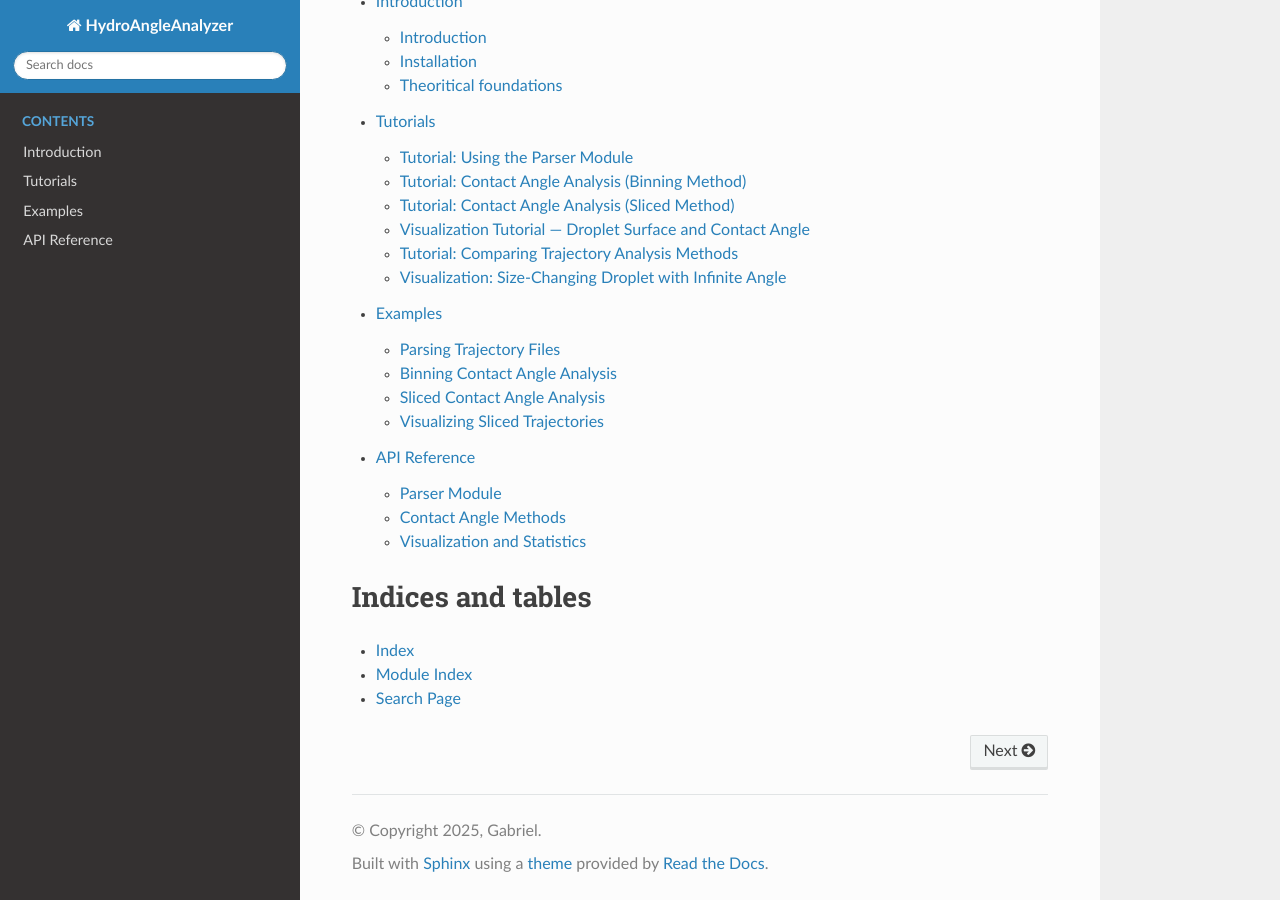
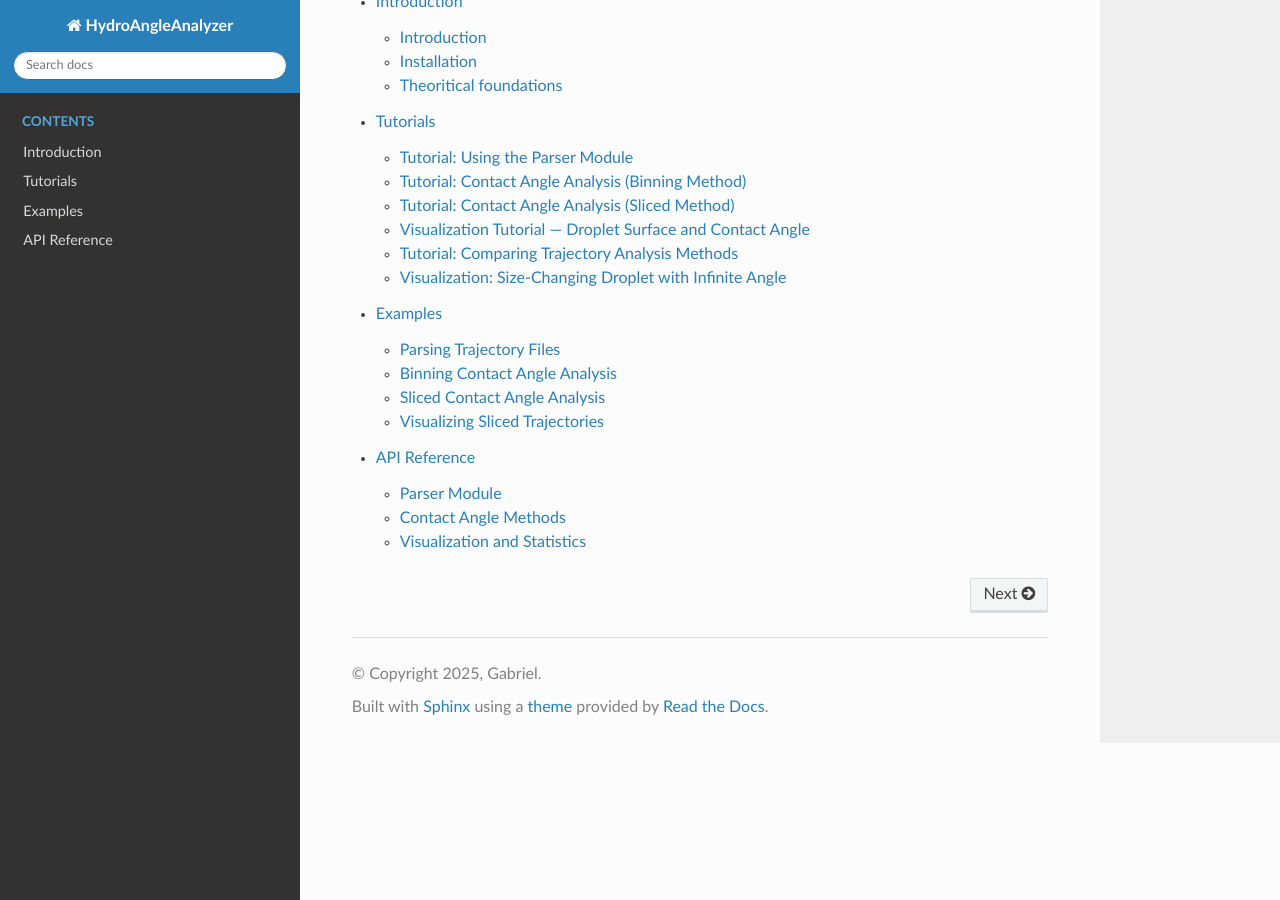
Before and after one commit to gtaillandier/HydroAngleAnalyzer, a Sphinx documentation site: the page built from docs/source/index.rst, in a window 1280 px wide and 900 px high, scrolled down 862 px. Built offline with Sphinx 7.4.7 and the Read the Docs theme 3.1.0, drawn with Linux system fonts in a browser that asks for light colours.

```diff
--- a/docs/source/index.rst
+++ b/docs/source/index.rst
@@ -23,10 +23,3 @@ Contents:
    tutorials/index
    examples/index
    API/index
-
-Indices and tables
-==================
-
-* :ref:`genindex`
-* :ref:`modindex`
-* :ref:`search`
--- a/docs/source/introduction/Theoretical_foundations.rst
+++ b/docs/source/introduction/Theoretical_foundations.rst
@@ -3,7 +3,7 @@ Theoritical foundations
 
 The contact angle is defined as the angle between the tangent to the liquid-vapor interface and the normal to the substrate. It is a measure of the wetting properties of a droplet on a surface.
 
-.. image:: ../images/droplet_water_contact_angle.jpg
+.. image:: ../../images/droplet_water_contact_angle.jpg
    :align: center
 
 
@@ -11,13 +11,13 @@ The contact angle is defined as the angle between the tangent to the liquid-vapo
 The sliced method
 ----------------
 
-.. image:: ../images/weting_angle_kit_3d_droplet.jpg
+.. image:: ../../images/weting_angle_kit_3d_droplet.jpg
    :align: center
 
 
 To accurately define the liquid-vapor interface of the droplet, we employ a vertical slicing strategy along the z-axis. First, a definition of a 2D slicing plane passing through the droplet's geometric center is determined by an azimuthal angle.
 
-.. image:: ../images/weting_angle_kit_2d_droplet.jpg
+.. image:: ../../images/weting_angle_kit_2d_droplet.jpg
    :align: center
 
 Within this plane, we identify the interface coordinates by scanning radially from the geometric center. For a given axis (defined by an altitudinal angle), the local density is measured at discrete intervals. A function is then fitted to this density profile to locate the sharp drop in density that marks the limit between the liquid and vapor phases. This operation is repeated across a range of altitudinal angles to generate a cloud of points representing the droplet's profile on that plane.
```
